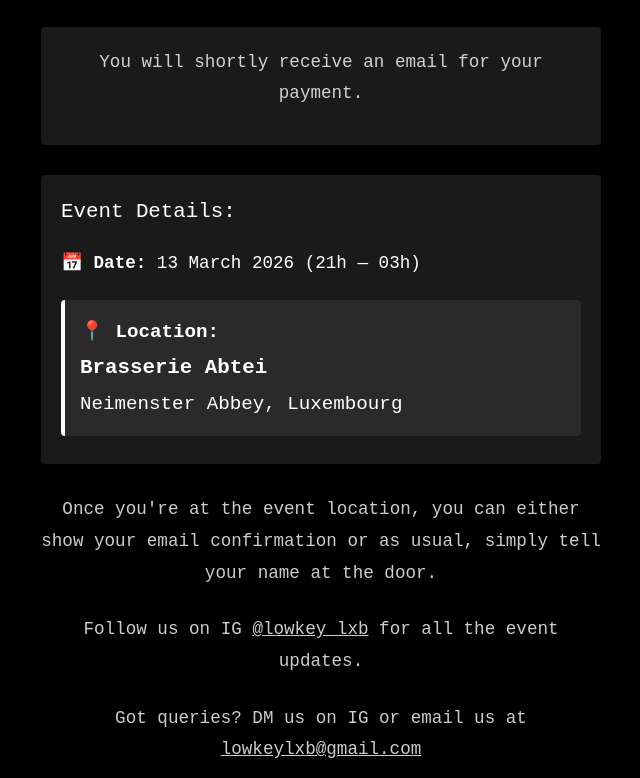
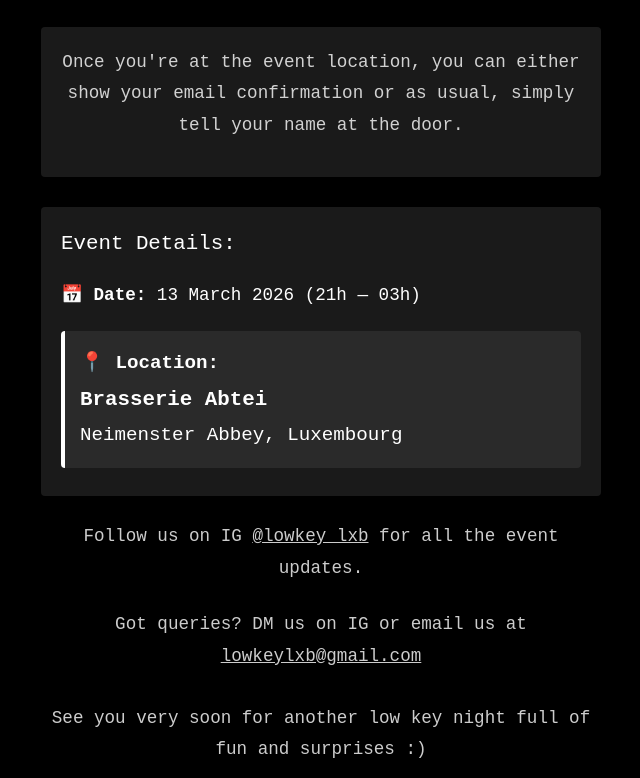
Before and after one commit to shameekvats/low-key, a website: page success.html in a window 1280 px wide. Shown: the part 469-1247 px from the top of the page, without its empty margins (319-959 px from the left). Drawn offline with Linux system fonts and the light colour scheme.

Commit message:
Update success.html

```diff
--- a/success.html
+++ b/success.html
@@ -88,7 +88,7 @@
             <h1>Thank You!</h1>
 
             <div class="highlight">
-                <p>You will shortly receive an email for your payment.</p>
+                <p>Once you're at the event location, you can either show your email confirmation or as usual, simply tell your name at the door.</p>
             </div>
 
             <div class="event-info" style="margin-top: 30px; padding: 20px; background-color: #1a1a1a; border-radius: 4px;">
@@ -98,8 +98,6 @@
                 <span style="font-size: 1.3rem; font-weight: bold;">Brasserie Abtei</span><br>
                 Neimenster Abbey, Luxembourg</p>
             </div>
-
-            <p style="margin-top: 30px; line-height: 1.8;">Once you're at the event location, you can either show your email confirmation or as usual, simply tell your name at the door.</p>
 
             <p style="margin-top: 25px; line-height: 1.8;">Follow us on IG <a href="https://www.instagram.com/lowkey_lxb/" target="_blank" style="text-decoration: underline;">@lowkey_lxb</a> for all the event updates.</p>
 
```
